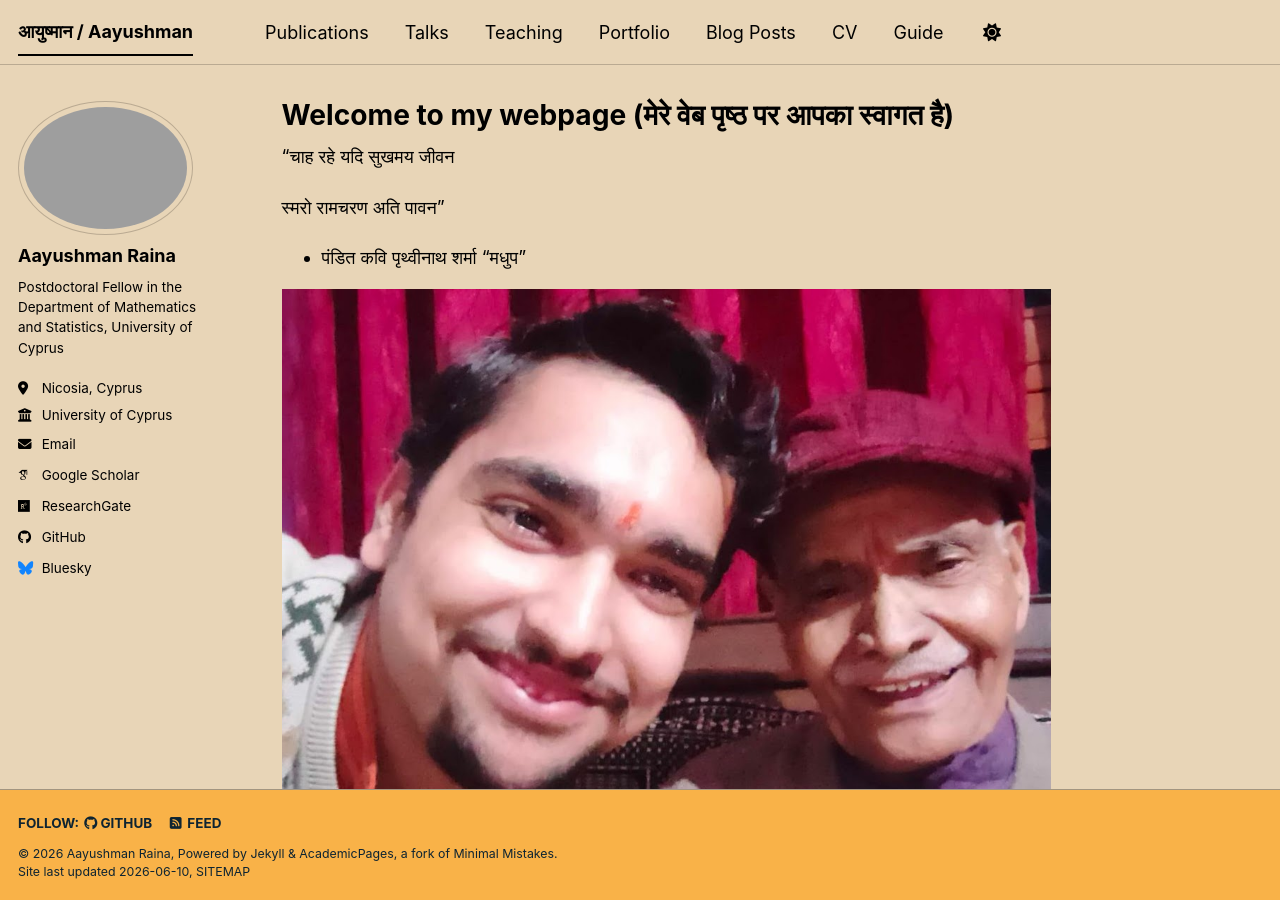
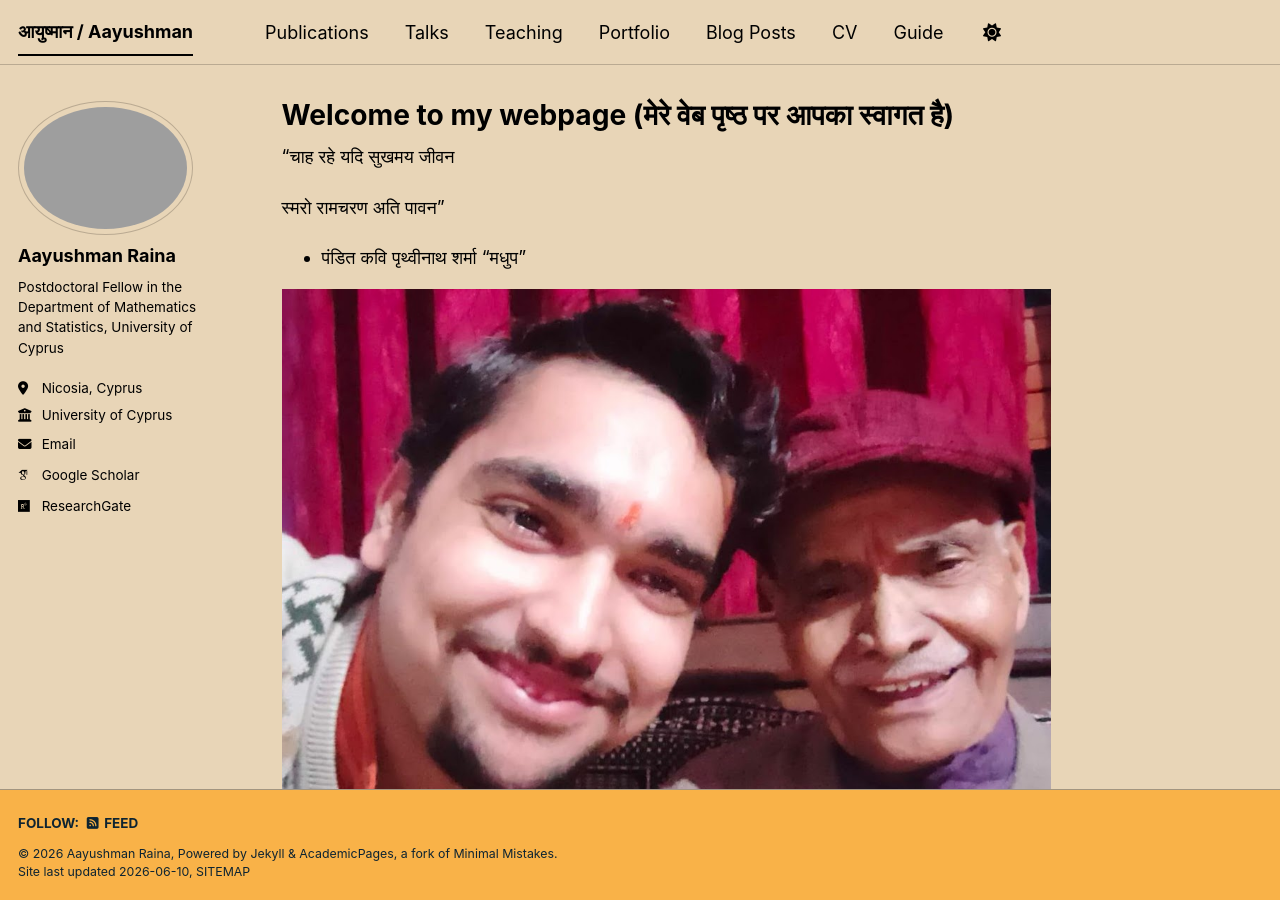
Before and after one commit to Aayushman5/Aayushman5.github.io, a Jekyll site: the page built from _pages/about.md, in a window 1280 px wide and 900 px high. Built offline with Jekyll 4.4.1, drawn with Linux system fonts in a browser that asks for light colours; some web fonts are replaced; a script bundle is joined from its source files by our own code; library files that are not in the unit come from our copies.

Commit message:
Update _config.yml

```diff
--- a/_config.yml
+++ b/_config.yml
@@ -51,14 +51,14 @@ author:
   bitbucket        : # Username - Update with your username on the site
   codepen          : # Username
   dribbble         : # Username
-  github           : "academicpages"
+  #github           : "academicpages"
   kaggle           : # Username
   stackoverflow    : # User number or user number and name (i.e., use "1" or "1/jeff-atwood")
 
   # Social media
   artstation       : # Username
-  bluesky          : "bsky.app" # Replace this with you Bluesky username
-  facebook         : # Username
+  #bluesky          : "bsky.app" # Replace this with you Bluesky username
+  #facebook         : # Username
   flickr           : # Username
   foursquare       : # Username
   goodreads        : # Username
```
